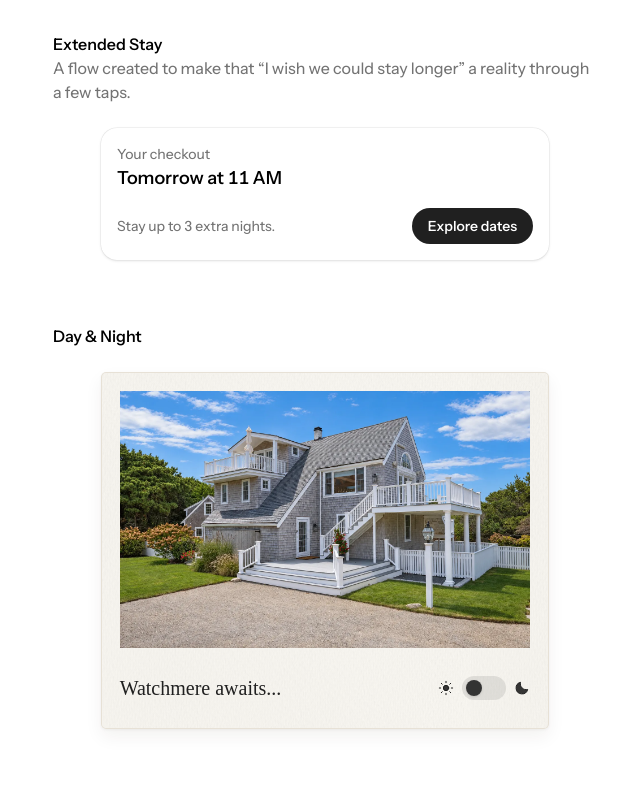
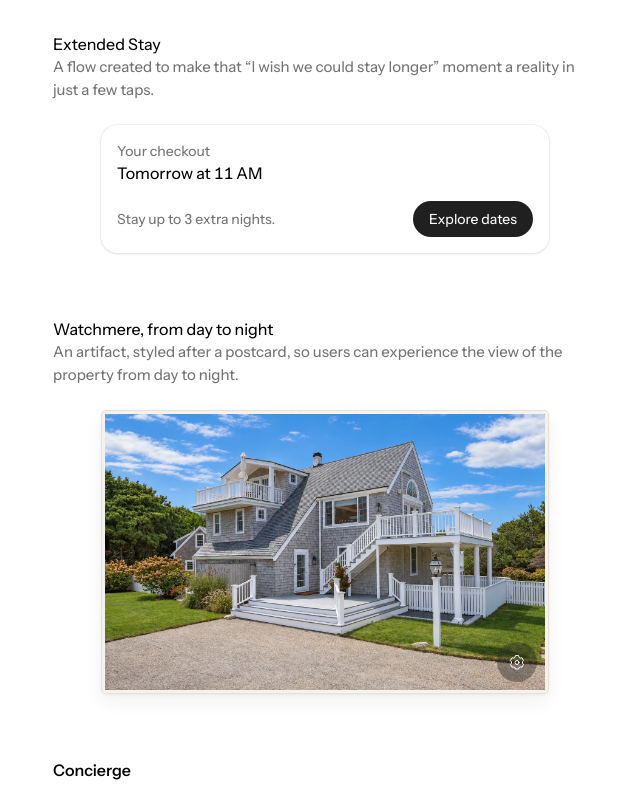
Before and after one commit to internetdrew/wander-artifacts, a React (Vite) app: page / in a window 1280 px wide. Shown: the top 797 px of the page, without its empty margins (315-955 px from the left). Built offline with nearby package versions, Linux system fonts and the light colour scheme.

Commit message:
update styles

```diff
--- a/src/App.tsx
+++ b/src/App.tsx
@@ -11,12 +11,12 @@ function App() {
     <main className='max-w-xl mx-auto space-y-16 py-8 px-4'>
       <section aria-labelledby='extended-stay-title'>
         <div>
-          <h2 id='extended-stay-title' className='font-[550]'>
+          <h2 id='extended-stay-title' className='font-[450]'>
             Extended Stay
           </h2>
-          <p className='text-neutral-500 font-[450] text-pretty'>
-            A flow created to make that “I wish we could stay longer” a reality
-            through a few taps.
+          <p className='text-neutral-500 text-[15px] font-[450] text-pretty'>
+            A flow created to make that “I wish we could stay longer” moment a
+            reality in just a few taps.
           </p>
         </div>
         <div className='mt-6 sm:max-w-md mx-auto'>
@@ -24,9 +24,15 @@ function App() {
         </div>
       </section>
       <section aria-labelledby='day-night-title'>
-        <h2 id='day-night-title' className='font-[550]'>
-          Day &amp; Night
-        </h2>
+        <div>
+          <h2 id='day-night-title' className='font-[450]'>
+            Watchmere, from day to night
+          </h2>
+          <p className='text-neutral-500 text-[15px] font-[450] text-pretty'>
+            An artifact, styled after a postcard, so users can experience the
+            view of the property from day to night.
+          </p>
+        </div>
         <div className='mt-6 sm:max-w-md mx-auto'>
           <DayAndNightPhoto />
         </div>
--- a/src/components/day-and-night-photo/DayAndNightPhoto.tsx
+++ b/src/components/day-and-night-photo/DayAndNightPhoto.tsx
@@ -1,6 +1,6 @@
-import { useEffect, useRef, useState, type PointerEvent } from 'react';
+import { useId, useRef, useState, type PointerEvent } from 'react';
 import {
-  animate,
+  AnimatePresence,
   motion,
   useMotionValue,
   useMotionValueEvent,
@@ -9,7 +9,6 @@ import {
   useTransform,
   type MotionValue,
 } from 'motion/react';
-import { Switch } from '@base-ui/react/switch';
 import daytime from '../../assets/home-0.webp';
 import evening from '../../assets/home-1.webp';
 import nighttime from '../../assets/home-2.webp';
@@ -49,8 +48,10 @@ function PhotoLayer({
   index: number;
   progress: MotionValue<number>;
 }) {
-  const opacity = useTransform(progress, value =>
-    index === 0 ? 1 : Math.min(1, Math.max(0, value * 2 - (index - 1))),
+  const opacity = useTransform(
+    progress,
+    [0, 0.5, 1],
+    index === 0 ? [1, 1, 1] : index === 1 ? [0, 1, 1] : [0, 0, 1],
   );
   return (
     <motion.img
@@ -69,11 +70,11 @@ function SunIcon() {
   return (
     <svg
       viewBox='0 0 24 24'
-      fill='none'
-      stroke='currentColor'
+      fill='#202020'
+      stroke='#202020'
       strokeWidth='1.5'
       strokeLinecap='round'
-      className='size-4 fill-[#202020]/90'
+      className='size-4 shrink-0'
       aria-hidden='true'
     >
       <circle cx='12' cy='12' r='4' />
@@ -86,11 +87,11 @@ function MoonIcon() {
   return (
     <svg
       viewBox='0 0 24 24'
-      fill='none'
-      stroke='currentColor'
+      fill='#202020'
+      stroke='#202020'
       strokeWidth='1.5'
       strokeLinejoin='round'
-      className='size-4 fill-[#202020]/90'
+      className='size-4 shrink-0'
       aria-hidden='true'
     >
       <path d='M20.5 14.2A8.8 8.8 0 0 1 9.8 3.5a8.8 8.8 0 1 0 10.7 10.7Z' />
@@ -99,6 +100,10 @@ function MoonIcon() {
 }
 
 export default function DayAndNightPhoto() {
+  const controlsId = useId();
+  const [controlsOpen, setControlsOpen] = useState(false);
+  const [scrubberStart, setScrubberStart] = useState(0);
+  const settingsButton = useRef<HTMLButtonElement>(null);
   const cardBounds = useRef<HTMLDivElement>(null);
   const touchPointer = useRef<number | null>(null);
   const rotateX = useSpring(0, TILT.spring);
@@ -140,33 +145,19 @@ export default function DayAndNightPhoto() {
     touchPointer.current = null;
     resetTilt();
   };
-  const travel = useRef<{ stop: () => void } | null>(null);
-  useEffect(() => () => travel.current?.stop(), []);
-
   // The photo passes through evening during the day/night transition.
   useMotionValueEvent(progress, 'change', value => {
     const nextScene = value < 0.25 ? 0 : value < 0.75 ? 1 : 2;
     setScene(previous => (previous === nextScene ? previous : nextScene));
   });
-  const selectEndpoint = (value: number) => {
-    travel.current?.stop();
-    if (reducedMotion) {
-      progress.set(value);
-      return;
-    }
-    travel.current = animate(progress, value, {
-      duration: 0.4,
-      ease: [0.645, 0.045, 0.355, 1],
-    });
-  };
 
   return (
     <section aria-label='Day and night'>
       <div
         ref={cardBounds}
-        className='@container mx-auto w-full perspective-[900px]'
+        className='@container relative z-20 mx-auto w-full perspective-[900px]'
         onPointerMove={event => {
-          if (reducedMotion) return;
+          if (reducedMotion || controlsOpen) return;
           if (event.pointerType !== 'mouse') {
             if (touchPointer.current === event.pointerId) updateTilt(event);
             return;
@@ -189,6 +180,7 @@ export default function DayAndNightPhoto() {
           resetTilt();
           if (
             reducedMotion ||
+            controlsOpen ||
             event.pointerType === 'mouse' ||
             !event.isPrimary ||
             !(event.target as HTMLElement).closest('[data-tilt-surface]')
@@ -203,13 +195,13 @@ export default function DayAndNightPhoto() {
         onLostPointerCapture={endTouchTilt}
       >
         <motion.div
-          className="flex aspect-108/86 w-full flex-col px-[4.166667cqw] pt-[4.166667cqw] rounded-[5px] bg-[#f7f4ec] bg-[linear-gradient(rgb(247_244_236/0.68),rgb(247_244_236/0.68)),url('./assets/polaroid%20texture.avif')] bg-size-[auto,370px_370px] shadow-[inset_0_0_0_1px_#e7e1d6,0_1px_3px_rgb(48_37_20/0.05),0_8px_18px_rgb(48_37_20/0.06)]"
           style={{
-            rotateX: reducedMotion ? 0 : rotateX,
-            rotateY: reducedMotion ? 0 : rotateY,
-            z: reducedMotion ? 0 : z,
+            rotateX: reducedMotion || controlsOpen ? 0 : rotateX,
+            rotateY: reducedMotion || controlsOpen ? 0 : rotateY,
+            z: reducedMotion || controlsOpen ? 0 : z,
           }}
         >
+          <div className="relative z-20 w-full p-1 rounded-[5px] bg-[#f7f4ec] bg-[linear-gradient(rgb(247_244_236/0.68),rgb(247_244_236/0.68)),url('./assets/polaroid%20texture.avif')] bg-size-[auto,370px_370px] shadow-[inset_0_0_0_1px_#e7e1d6,0_1px_3px_rgb(48_37_20/0.05),0_8px_18px_rgb(48_37_20/0.06)]">
             <div
               data-tilt-surface
               className='relative w-full shrink-0 touch-pan-y aspect-99/62 overflow-hidden rounded-[1px] bg-[#26352c]'
@@ -225,27 +217,89 @@ export default function DayAndNightPhoto() {
                 />
               ))}
             </div>
-          <div className='flex flex-1 items-center justify-between gap-3'>
-            <p className='handwritten text-lg text-[#202020] sm:text-xl'>
-              Watchmere awaits...
-            </p>
-            <div
-              className='flex shrink-0 items-center gap-2 text-[#202020]'
-              data-day-night-control
+            <button
+              ref={settingsButton}
+              type='button'
+              aria-label='Adjust time of day'
+              aria-expanded={controlsOpen}
+              aria-controls={controlsId}
+              onClick={() => {
+                resetTilt();
+                setScrubberStart(progress.get() * 100);
+                setControlsOpen(open => !open);
+              }}
+              className='absolute right-3 bottom-3 grid size-10 cursor-pointer place-items-center rounded-full bg-neutral-800/40 text-white hover:bg-neutral-800/50 focus-visible:outline-2 focus-visible:outline-offset-3 focus-visible:outline-white'
             >
+              <svg
+                aria-hidden='true'
+                viewBox='0 0 24 24'
+                fill='none'
+                stroke='currentColor'
+                strokeWidth='1.5'
+                strokeLinecap='round'
+                strokeLinejoin='round'
+                className='size-4'
+              >
+                <path d='m9.5 3-.7 2.3-2 .9-2.2-.6-2.5 4.3 1.6 1.7v2.3l-1.6 1.7 2.5 4.3 2.2-.6 2 .9.7 2.3h5l.7-2.3 2-.9 2.2.6 2.5-4.3-1.6-1.7v-2.3l1.6-1.7-2.5-4.3-2.2.6-2-.9-.7-2.3z' />
+                <circle cx='12' cy='12.75' r='3' />
+              </svg>
+            </button>
+          </div>
+          <AnimatePresence initial={false}>
+            {controlsOpen && (
+              <motion.div
+                key='time-controls'
+                initial={{ height: 0 }}
+                animate={{ height: 'auto' }}
+                exit={{ height: 0 }}
+                transition={{
+                  type: 'spring',
+                  duration: reducedMotion ? 0 : 0.35,
+                  bounce: 0,
+                }}
+                className='relative z-10 mx-auto w-[92%] overflow-hidden'
+              >
+                <motion.div
+                  initial={{ y: reducedMotion ? 0 : '-100%' }}
+                  animate={{ y: 0 }}
+                  exit={{ y: reducedMotion ? 0 : '-100%' }}
+                  transition={{
+                    type: 'spring',
+                    duration: reducedMotion ? 0 : 0.35,
+                    bounce: 0,
+                  }}
+                  id={controlsId}
+                  role='group'
+                  aria-label='Time of day'
+                  className="rounded-b-[20px] bg-[#f7f4ec] bg-[linear-gradient(rgb(247_244_236/0.68),rgb(247_244_236/0.68)),url('./assets/polaroid%20texture.avif')] bg-size-[auto,370px_370px] px-5 text-[#202020]/70"
+                  onKeyDown={event => {
+                    if (event.key === 'Escape') {
+                      setControlsOpen(false);
+                      settingsButton.current?.focus();
+                    }
+                  }}
+                >
+                  <div className='flex items-center gap-3'>
                     <SunIcon />
-              <label className='flex h-11 cursor-pointer items-center'>
-                <span className='sr-only'>Night view</span>
-                <Switch.Root
-                  onCheckedChange={checked => selectEndpoint(checked ? 1 : 0)}
-                  className='flex w-11 rounded-full bg-[#202020]/10 p-1 focus-visible:outline-2 focus-visible:outline-offset-3 focus-visible:outline-[#81765d]'
-                >
-                  <Switch.Thumb className='size-4 rounded-full bg-[#202020]/90 shadow-sm transition-[translate] duration-200 ease-out data-checked:translate-x-5 motion-reduce:transition-none' />
-                </Switch.Root>
-              </label>
+                    <input
+                      type='range'
+                      min={0}
+                      max={100}
+                      step={0.1}
+                      defaultValue={scrubberStart}
+                      aria-label='Time of day'
+                      aria-valuetext={SCENES[scene].label}
+                      onChange={event =>
+                        progress.set(event.currentTarget.valueAsNumber / 100)
+                      }
+                      className='day-night-scrubber h-11 min-w-0 flex-1 cursor-ew-resize appearance-none bg-transparent focus-visible:outline-2 focus-visible:outline-offset-2 focus-visible:outline-[#81765d]'
+                    />
                     <MoonIcon />
                   </div>
-          </div>
+                </motion.div>
+              </motion.div>
+            )}
+          </AnimatePresence>
         </motion.div>
       </div>
     </section>
--- a/src/components/extend-your-stay/invitation/StayInvitation.tsx
+++ b/src/components/extend-your-stay/invitation/StayInvitation.tsx
@@ -20,7 +20,7 @@ export default function StayInvitation({
         </p>
         <Button
           onClick={onNext}
-          className='py-2 px-4 w-fit cursor-pointer rounded-full text-white bg-[#202020] hover:bg-[#202020]/95 font-[550] focus-visible:outline-2 focus-visible:outline-offset-2 transition-colors duration-150'
+          className='py-2 px-4 w-fit cursor-pointer rounded-full text-white bg-[#202020] hover:bg-[#202020]/95 font-[450] focus-visible:outline-2 focus-visible:outline-offset-2 transition-colors duration-150'
         >
           Explore dates
         </Button>
--- a/src/components/extend-your-stay/review/ReviewActions.tsx
+++ b/src/components/extend-your-stay/review/ReviewActions.tsx
@@ -19,7 +19,7 @@ export default function ReviewActions({
 }) {
   const reducedMotion = useReducedMotion();
   return (
-    <div className='mt-2 flex items-center justify-between text-sm font-[550] gap-4'>
+    <div className='mt-2 flex items-center justify-between text-sm font-[450] gap-4'>
       {status !== 'paid' && (
         <Button
           onClick={onBack}
--- a/src/components/extend-your-stay/review/StayDetails.tsx
+++ b/src/components/extend-your-stay/review/StayDetails.tsx
@@ -36,7 +36,7 @@ export default function StayDetails({
         </div>
       ))}
       <div className='flex items-baseline justify-between gap-4 border-t border-neutral-200 pt-4 font-[550]'>
-        <dt>Total added</dt>
+        <dt className='font-[450]'>Total added</dt>
         <dd className='text-right'>
           <span className='text-lg'>
             {currency.format(nightlyRate * nights)}
--- a/src/components/extend-your-stay/shared/StayExtensionHeader.tsx
+++ b/src/components/extend-your-stay/shared/StayExtensionHeader.tsx
@@ -20,7 +20,7 @@ export default function StayExtensionHeader({
   return (
     <h3
       id={id}
-      className='text-lg font-[550]'
+      className='text font-[450]'
       aria-live={announce ? 'polite' : undefined}
       aria-atomic={announce || undefined}
     >
```
Also changed, not shown: src/components/extend-your-stay/choose-nights/ChooseNights.tsx (+4 -4 lines), src/index.css (+31 -0 lines). Lines whose indentation alone changed are shown as unchanged.
